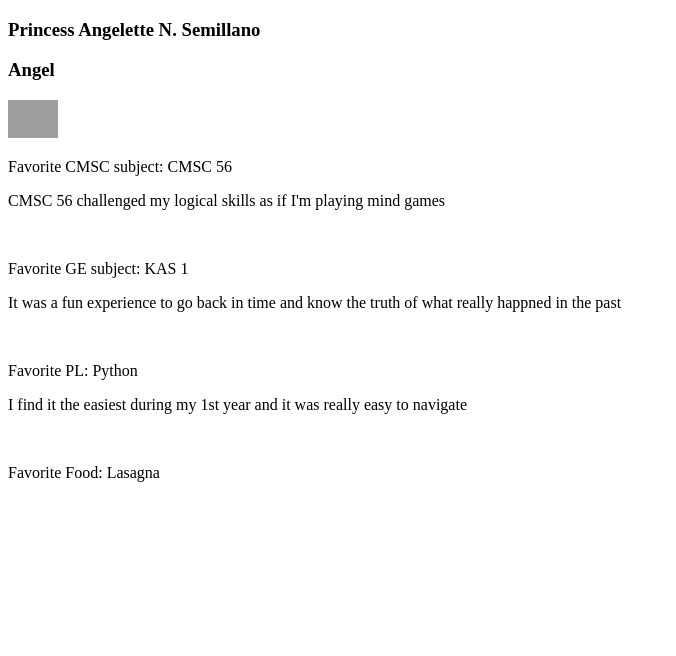
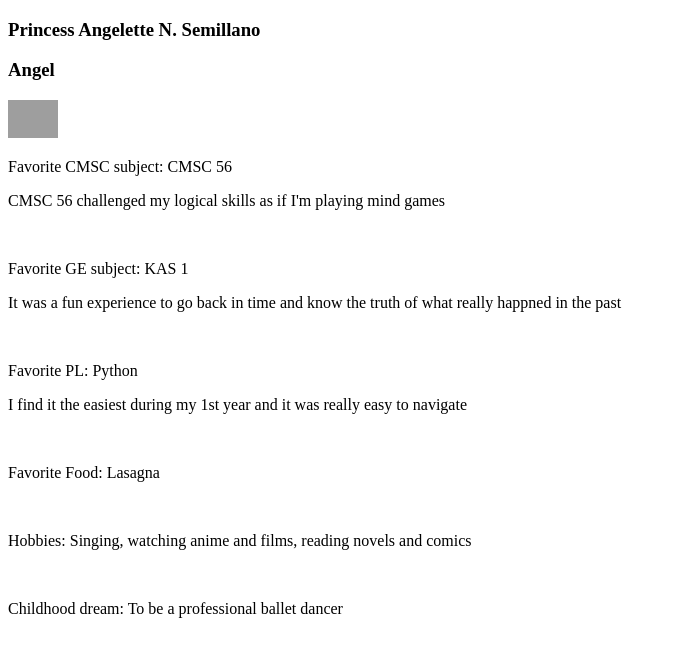
Before and after one commit to AngeletteSemillano/AngeletteSemillano.github.io, a plain HTML site: page index.html in a window 1280 px wide. Shown: the whole page, without its empty margins (0-676 px from the left). Drawn offline with Linux system fonts and the light colour scheme; grey boxes are pictures that could not be loaded.

Commit message:
chore: added hobbies and childhood dream in index.html

```diff
--- a/index.html
+++ b/index.html
@@ -20,6 +20,10 @@
         <p> I find it the easiest during my 1st year and it was really easy to navigate </p>
         <br>
         <p>  Favorite Food: Lasagna </p>
+        <br>
+        <p> Hobbies: Singing, watching anime and films, reading novels and comics </p>
+        <br>
+        <p> Childhood dream: To be a professional ballet dancer </p>
 
 
     </body>
```
